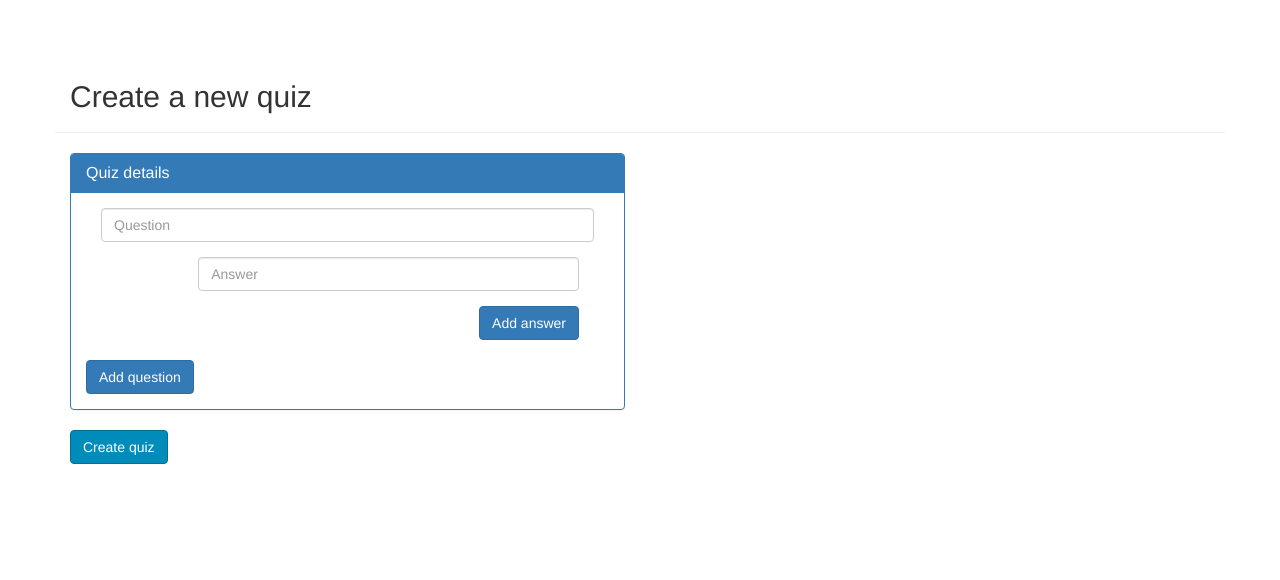
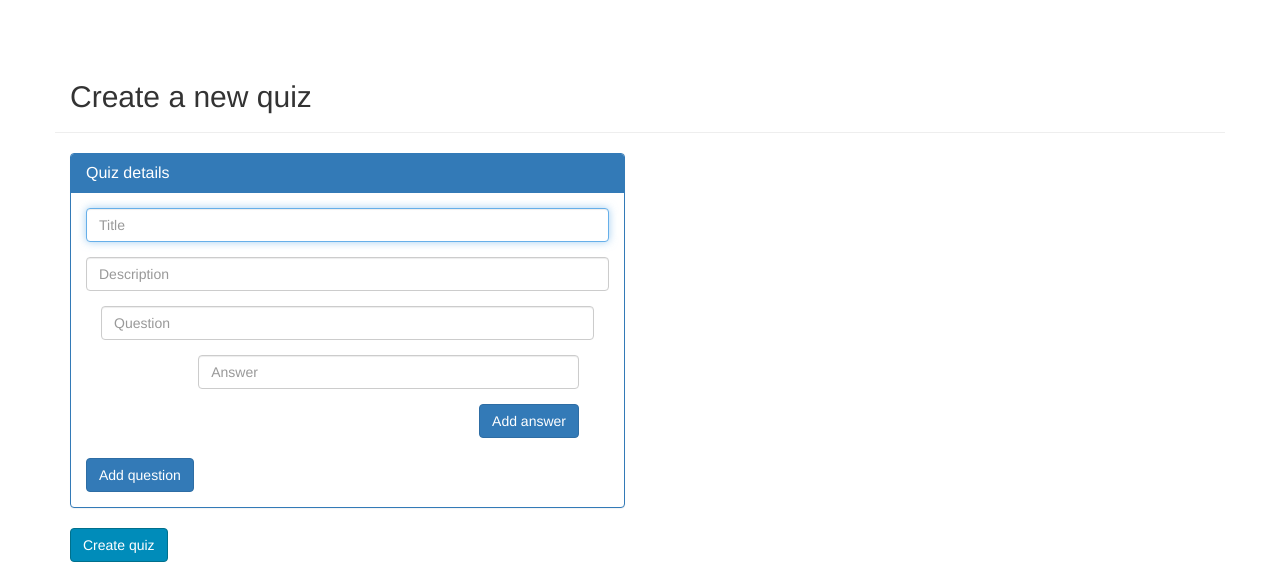
Before and after one commit to werttanya/elearning, a Django app: template elearning/elearning/templates/courses/add_quiz.html in a window 1280 px wide. Shown: the part 52-632 px from the top of the page. Run offline with Django 3.2, Linux system fonts and the light colour scheme; the template is opened without the code that fills it, so the values that code supplies are empty; parts of the project's set-up code (start-up, migrations or seed data) failed here and were passed over; some libraries are stand-ins or nearby versions.

Commit message:
add quiz

```diff
--- a/elearning/elearning/core/users/forms.py
+++ b/elearning/elearning/core/users/forms.py
@@ -1,6 +1,6 @@
 import re
 from django import forms
-from django.forms.util import ErrorList, ErrorDict
+from django.forms.utils import ErrorList, ErrorDict
 from django.forms.forms import NON_FIELD_ERRORS
 
 attrsdict = {'class': 'required'}
--- a/elearning/elearning/templates/courses/add_quiz.html
+++ b/elearning/elearning/templates/courses/add_quiz.html
@@ -23,8 +23,16 @@
                             <h1 class="panel-title">Quiz details</h1>
                         </div>
                         <div class="panel-body">
+                            <div class="form-group">
+                                <input class="form-control" id="title" placeholder="Title" name="title" autofocus=""
+                                       required="true">
+                            </div>
+                            <div class="form-group">
+                                <input class="form-control" id="description" placeholder="Description" name="description" value=""
+                                       required="true">
+                            </div>
                             <div id="questionAnswer1" class="col-md-12" style="padding-bottom: 20px">
-                                <div class="form-group" name="penis">
+                                <div class="form-group">
                                     <input class="form-control" placeholder="Question" name="question1" id="question1"
                                            type="text" required="true">
                                 </div>
```
Also changed, not shown: elearning/elearning/core/courses/views.py (+8 -2 lines).
